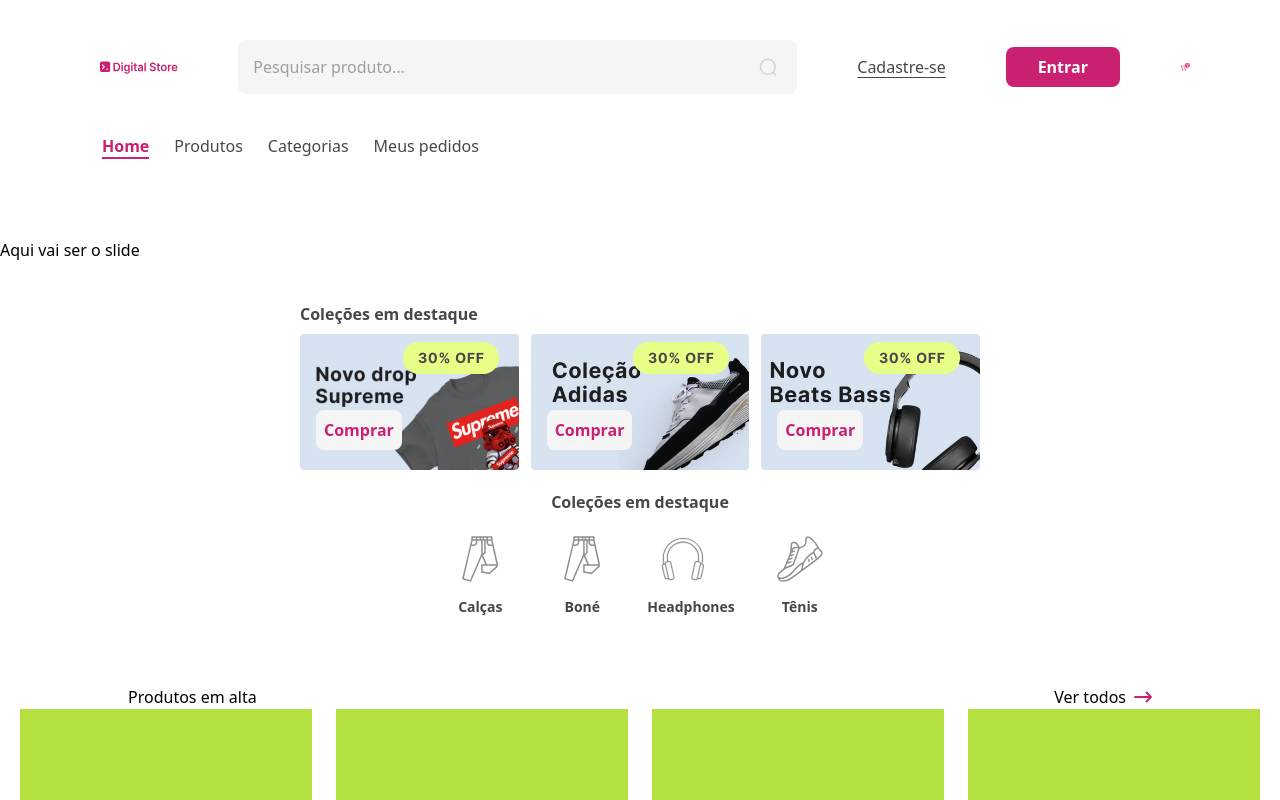
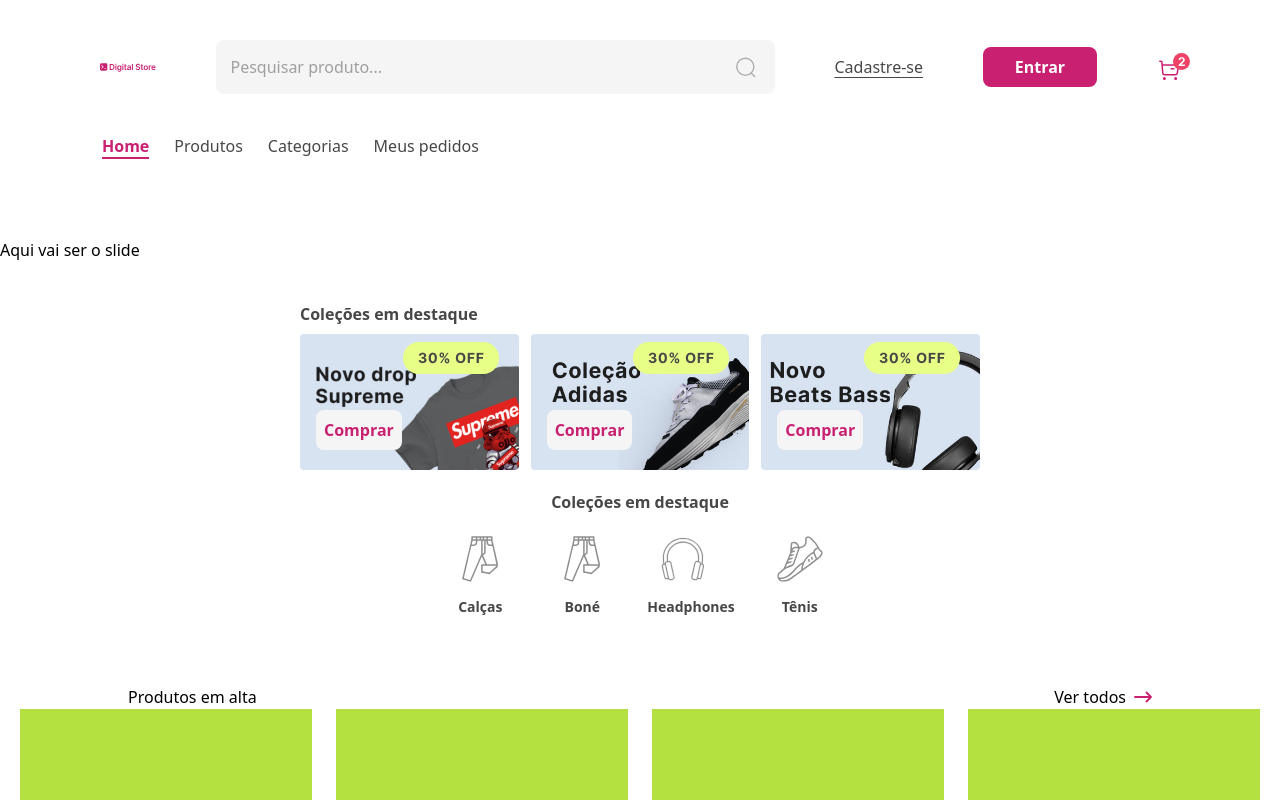
Before and after one commit to gt-05/grupo-04, a React (Vite) app: page / in a window 1280 px wide. Shown: the top 800 px of the page. Built offline with nearby package versions, Linux system fonts and the light colour scheme.

Commit message:
Ajustando ícones

```diff
--- a/src/components/Header.jsx
+++ b/src/components/Header.jsx
@@ -1,5 +1,4 @@
 import Logo from "./Logo";
-import search from "../assets/img/Search.svg";
 import cart from "../assets/img/Cart.svg";
 export default function Header() {
   return (
@@ -16,11 +15,31 @@
               className="barra-pesquisa w-[559px] p-[15px] bg-[#F5F5F5] border-none rounded-[8px] placeholder-[#666666]/60"
               placeholder="Pesquisar produto..."
             />
-            <img
+            <svg
               className="absolute left-[520px] w-[20px] text-[#666666] opacity-50"
-              src={search}
-              alt=""
-            />
+              width="21"
+              height="21"
+              viewBox="0 0 21 21"
+              fill="none"
+              xmlns="http://www.w3.org/2000/svg"
+            >
+              <circle
+                cx="9.76663"
+                cy="9.76663"
+                r="8.98856"
+                stroke="#666666"
+                stroke-width="1.5"
+                stroke-linecap="round"
+                stroke-linejoin="round"
+              />
+              <path
+                d="M16.0183 16.4852L19.5423 20.0001"
+                stroke="#666666"
+                stroke-width="1.5"
+                stroke-linecap="round"
+                stroke-linejoin="round"
+              />
+            </svg>
           </div>
 
           <div className="register">
@@ -41,7 +60,51 @@
           </div>
 
           <div>
-            <img src={cart} alt="" />
+            <svg
+              width="33"
+              height="29"
+              viewBox="0 0 33 29"
+              fill="none"
+              xmlns="http://www.w3.org/2000/svg"
+            >
+              <path
+                fill-rule="evenodd"
+                clip-rule="evenodd"
+                d="M7.42233 24.8203C7.84433 24.8203 8.18733 25.1633 8.18733 25.5853C8.18733 26.0073 7.84433 26.3493 7.42233 26.3493C7.00033 26.3493 6.65833 26.0073 6.65833 25.5853C6.65833 25.1633 7.00033 24.8203 7.42233 24.8203Z"
+                stroke="#C92071"
+                stroke-width="1.5"
+                stroke-linecap="round"
+                stroke-linejoin="round"
+              />
+              <path
+                fill-rule="evenodd"
+                clip-rule="evenodd"
+                d="M18.6747 24.8203C19.0967 24.8203 19.4397 25.1633 19.4397 25.5853C19.4397 26.0073 19.0967 26.3493 18.6747 26.3493C18.2527 26.3493 17.9097 26.0073 17.9097 25.5853C17.9097 25.1633 18.2527 24.8203 18.6747 24.8203Z"
+                stroke="#C92071"
+                stroke-width="1.5"
+                stroke-linecap="round"
+                stroke-linejoin="round"
+              />
+              <path
+                d="M2.74988 8.25L4.82988 8.61L5.79288 20.083C5.87088 21.018 6.65188 21.736 7.58988 21.736H18.5019C19.3979 21.736 20.1579 21.078 20.2869 20.19L21.2359 13.632C21.3529 12.823 20.7259 12.099 19.9089 12.099H5.16388"
+                stroke="#C92071"
+                stroke-width="1.5"
+                stroke-linecap="round"
+                stroke-linejoin="round"
+              />
+              <path
+                d="M14.1254 15.795H16.8984"
+                stroke="#C92071"
+                stroke-width="1.5"
+                stroke-linecap="round"
+                stroke-linejoin="round"
+              />
+              <circle cx="24.5" cy="8.5" r="8.5" fill="#EE4266" />
+              <path
+                d="M21.7074 13V11.6705L24.8139 8.79403C25.0781 8.53835 25.2997 8.30824 25.4787 8.10369C25.6605 7.89915 25.7983 7.69886 25.892 7.50284C25.9858 7.30398 26.0327 7.08949 26.0327 6.85938C26.0327 6.60369 25.9744 6.38352 25.858 6.19886C25.7415 6.01136 25.5824 5.8679 25.3807 5.76847C25.179 5.66619 24.9503 5.61506 24.6946 5.61506C24.4276 5.61506 24.1946 5.66903 23.9957 5.77699C23.7969 5.88494 23.6435 6.03977 23.5355 6.24148C23.4276 6.44318 23.3736 6.68324 23.3736 6.96165H21.6222C21.6222 6.39062 21.7514 5.89489 22.0099 5.47443C22.2685 5.05398 22.6307 4.72869 23.0966 4.49858C23.5625 4.26847 24.0994 4.15341 24.7074 4.15341C25.3324 4.15341 25.8764 4.2642 26.3395 4.4858C26.8054 4.70455 27.1676 5.00852 27.4261 5.39773C27.6847 5.78693 27.8139 6.23295 27.8139 6.7358C27.8139 7.06534 27.7486 7.39062 27.6179 7.71165C27.4901 8.03267 27.2614 8.3892 26.9318 8.78125C26.6023 9.17045 26.1378 9.63778 25.5384 10.1832L24.2642 11.4318V11.4915H27.929V13H21.7074Z"
+                fill="white"
+              />
+            </svg>
           </div>
         </div>
 
```
